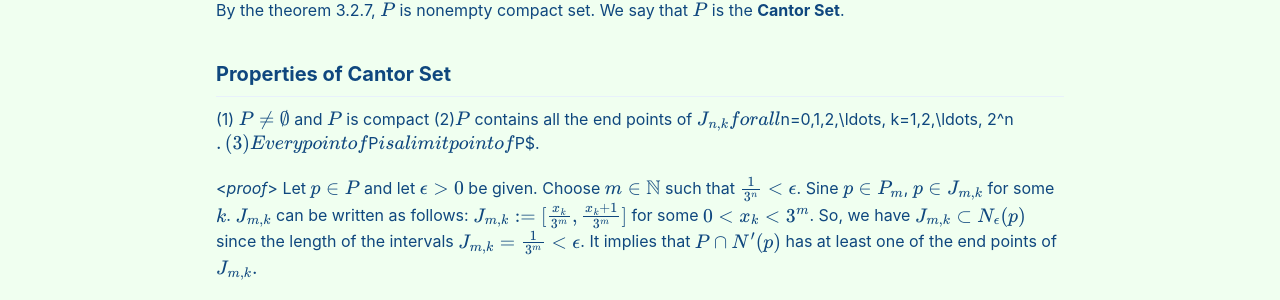
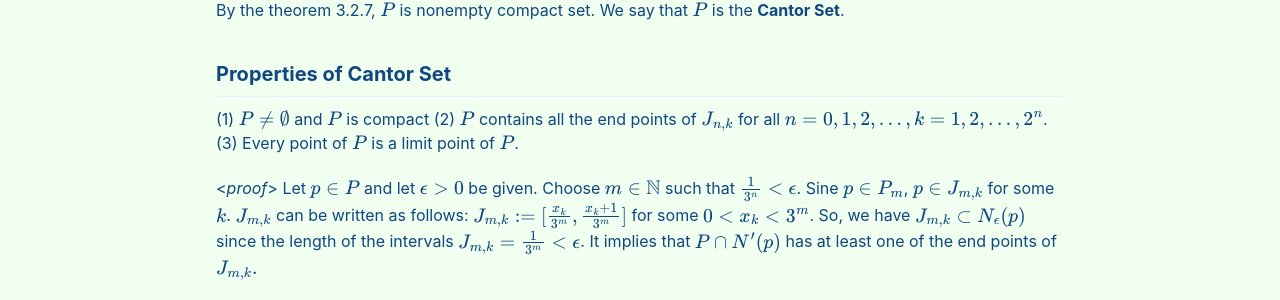
Before and after one commit to seanie12/blog, a Jekyll site: the page built from _posts/2021-01-30-Cantor-Set.md, in a window 1280 px wide. Shown: the part 282-582 px from the top of the page. Built offline with Jekyll 4.4.1, drawn with Linux system fonts in a browser that asks for light colours; cached includes are drawn as plain includes; formulas are drawn with MathJax 3.

```diff
--- a/_posts/2021-01-30-Cantor-Set.md
+++ b/_posts/2021-01-30-Cantor-Set.md
@@ -27,7 +27,7 @@ $$
 By the theorem 3.2.7, $P$ is nonempty compact set. We say that $P$ is the **Cantor Set**.
 ## Properties of Cantor Set
 (1) $P \neq \emptyset$ and $P$ is compact
-(2)$P$ contains all the end points of $J_{n,k} for all $n=0,1,2,\ldots, k=1,2,\ldots, 2^n$.
+(2) $P$ contains all the end points of $J_{n,k}$ for all $n=0,1,2,\ldots, k=1,2,\ldots, 2^n$.
 (3) Every point of $P$ is a limit point of $P$.
 
 <*proof*>
```
